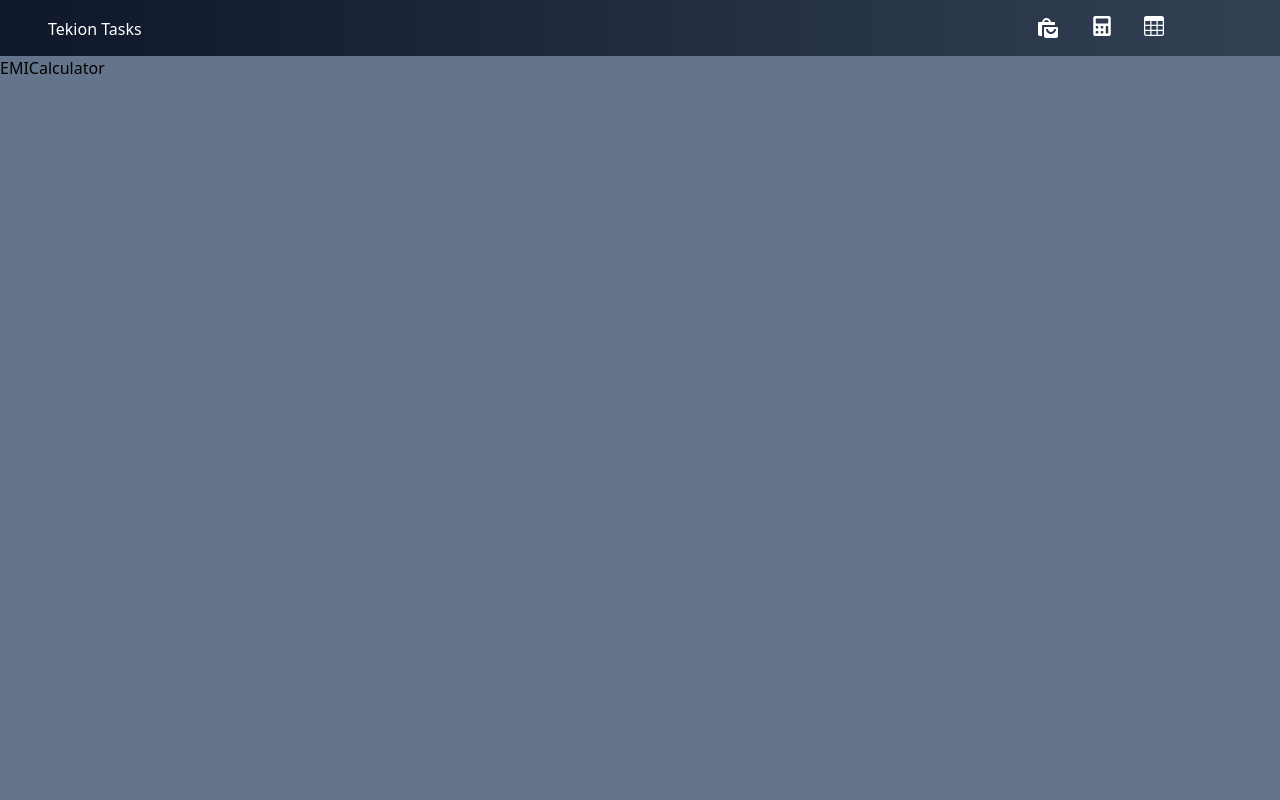
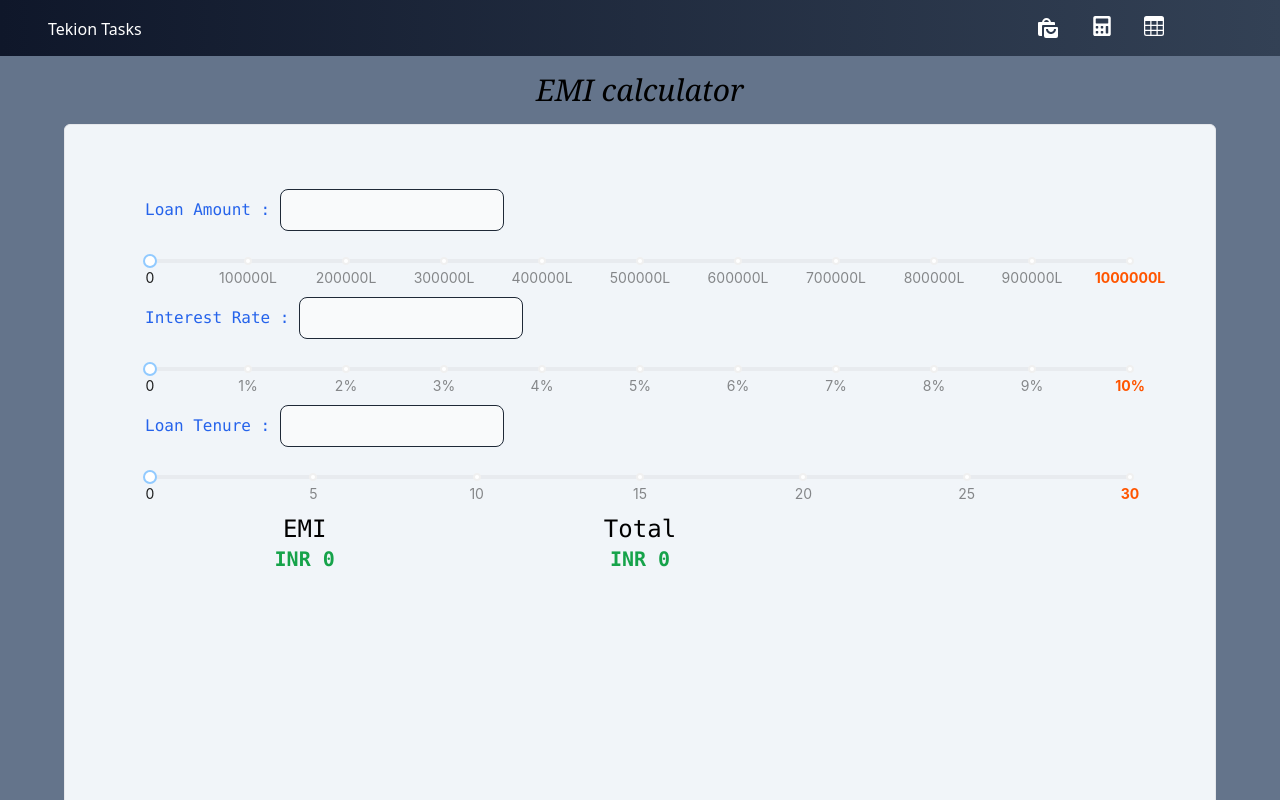
Before and after one commit to AGMNITHISH/tekion-task, a React (Create React App) app: page /emiCalc in a window 1280 px wide. Shown: the top 800 px of the page. Built offline with nearby package versions, Linux system fonts and the light colour scheme; some icons are missing.

Commit message:
emi calculator changes

```diff
--- a/package.json
+++ b/package.json
@@ -17,6 +17,7 @@
     "react-router-dom": "^6.18.0",
     "react-scripts": "5.0.1",
     "react-table": "^7.8.0",
+    "recharts": "^2.9.3",
     "web-vitals": "^2.1.4"
   },
   "scripts": {
--- a/src/app/EMICalculator/EMICalculator.jsx
+++ b/src/app/EMICalculator/EMICalculator.jsx
@@ -1,7 +1,137 @@
-import React from "react";
+import React, { useEffect, useState } from "react";
+import InputSlider from "./components/InputSlider";
+import EmiPieChart from "./components/EmiPieChart";
+import { loan, marks, percentage } from "../../constants";
 
 const EMICalculator = () => {
-  return <div>EMICalculator</div>;
+  const [inputValue1, setInputValue1] = useState("");
+  const [inputValue2, setInputValue2] = useState("");
+  const [inputValue3, setInputValue3] = useState("");
+  const [pieData, setPieData] = useState([]);
+  const [totalIntrset, setTotalIntrset] = useState(0);
+  const [totalEMi, setTotalEmi] = useState(0);
+
+  // Calculating interest per month
+  const calcInterest = (amount, rate, months) => {
+    if (amount > 0 && rate > 0 && months > 0) {
+      const interest = (amount * (rate * 0.01)) / months;
+      const result = interest.toFixed(2);
+
+      return result;
+    } else {
+      return 0;
+    }
+  };
+  // Calculating total payment
+  const calcTotal = (amount, rate, months) => {
+    const interest = (amount * (rate * 0.01)) / months;
+    const result = interest.toFixed(2);
+    const totalResult = (
+      Number(amount) / Number(months) +
+      Number(result)
+    ).toFixed(2);
+    const makePieData = [
+      {
+        name: "interest",
+        value: Number(result),
+      },
+      { name: "total", value: Number(totalResult) },
+    ];
+    setPieData(makePieData);
+    return totalResult;
+  };
+
+  useEffect(() => {
+    if (inputValue1 !== "" && inputValue2 !== "" && inputValue3 !== "") {
+      setTotalIntrset(calcInterest(inputValue1, inputValue2, inputValue3));
+      setTotalEmi(calcTotal(inputValue1, inputValue2, inputValue3));
+    }
+  }, [inputValue1, inputValue2, inputValue3]);
+
+  return (
+    <>
+      <div className="text-center text-3xl py-4 border-black italic font-serif font-medium">
+        EMI calculator
+      </div>
+      <div className="border h-full min-h-screen	 rounded-md bg-slate-100   mx-16 py-10 px-20">
+        <InputSlider
+          label="Loan Amount"
+          inputValue1={inputValue1}
+          setInputValue1={setInputValue1}
+          marks={marks}
+          max={1000000}
+          steps={1}
+        />
+        <InputSlider
+          label="Interest Rate"
+          inputValue1={inputValue2}
+          setInputValue1={setInputValue2}
+          marks={percentage}
+          max={10}
+          steps={0.1}
+        />
+        <InputSlider
+          label="Loan Tenure"
+          inputValue1={inputValue3}
+          setInputValue1={setInputValue3}
+          marks={loan}
+          max={30}
+          steps={1}
+        />
+        <div>
+          <div>
+            <div>
+              {inputValue1 !== "" &&
+              inputValue2 !== "" &&
+              inputValue3 !== "" ? (
+                <div className="grid grid-cols-3 gap-4 justify-center items-center">
+                  <div className="flex flex-col items-center justify-center text-2xl font-medium font-mono">
+                    EMI
+                    <div className="text-xl font-semibold	 text-green-600">
+                      INR {totalIntrset}
+                    </div>
+                  </div>
+                  <div className="flex flex-col items-center justify-center text-2xl font-medium font-mono">
+                    Total
+                    <div className="text-xl font-semibold	 text-green-600">
+                      INR {totalEMi}
+                    </div>
+                  </div>
+                  <div>
+                    {pieData.length > 0 ? (
+                      <>
+                        <EmiPieChart pieData={pieData} />
+                      </>
+                    ) : (
+                      <></>
+                    )}
+                  </div>
+                </div>
+              ) : (
+                <>
+                  <div className="grid grid-cols-3 gap-4 justify-center items-center">
+                    <div className="flex flex-col items-center justify-center text-2xl font-medium font-mono">
+                      EMI
+                      <div className="text-xl font-semibold	 text-green-600">
+                        INR {0}
+                      </div>
+                    </div>
+                    <div className="flex flex-col items-center justify-center text-2xl font-medium font-mono">
+                      Total
+                      <div className="text-xl font-semibold	 text-green-600">
+                        INR {0}
+                      </div>
+                    </div>
+                    <div>{pieData.length > 0 ? <></> : <></>}</div>
+                  </div>
+                </>
+              )}
+            </div>
+          </div>
+        </div>
+      </div>
+    </>
+  );
 };
 
 export default EMICalculator;
--- /dev/null
+++ b/src/app/EMICalculator/components/EmiPieChart.jsx
@@ -0,0 +1,36 @@
+import React from "react";
+import { PieChart, Pie, Cell, Tooltip } from "recharts";
+const COLORS = ["#0088FE", "#00C49F", "#FFBB28", "#FF8042"];
+
+const EmiPieChart = ({ pieData }) => {
+  return (
+    <>
+      {console.log("pi", pieData)}
+
+      <PieChart width={300} height={300}>
+        <Pie
+          data={pieData}
+          nameKey="name"
+          dataKey="value"
+          cx="50%"
+          cy="50%"
+          outerRadius={80}
+          fill="#8884d8"
+          label
+        >
+          {pieData.map((item, index) => {
+            return (
+              <Cell
+                key={`cell-${index}`}
+                fill={COLORS[index % COLORS.length]}
+              />
+            );
+          })}
+        </Pie>
+        <Tooltip />
+      </PieChart>
+    </>
+  );
+};
+
+export default EmiPieChart;
--- /dev/null
+++ b/src/app/EMICalculator/components/InputSlider.jsx
@@ -0,0 +1,55 @@
+import React from "react";
+import { Slider } from "antd";
+
+const InputSlider = ({
+  label,
+  inputValue1,
+  setInputValue1,
+  marks,
+  max,
+  steps,
+}) => {
+  return (
+    <div>
+      <div>
+        <div className="my-6">
+          <span className="font-mono  font-medium	 text-blue-600">
+            {label} :{" "}
+          </span>
+          <span>
+            {" "}
+            <input
+              className="bg-gray-50 border border-gray-800 text-gray-900 text-sm rounded-lg focus:ring-blue-500 focus:border-blue-500  p-2.5"
+              type="number"
+              min={0}
+              value={inputValue1}
+              onChange={(e) => setInputValue1(e.target.value)}
+            />
+          </span>
+        </div>
+        <div>
+          <Slider
+            styles={{
+              track: {
+                background: "gray",
+              },
+              tracks: {
+                background: "red",
+              },
+            }}
+            min={0}
+            max={max}
+            marks={marks}
+            step={steps}
+            onChange={(value) => {
+              setInputValue1(value);
+            }}
+            value={Number(inputValue1) || 0}
+          />
+        </div>
+      </div>
+    </div>
+  );
+};
+
+export default InputSlider;
--- a/src/constants.js
+++ b/src/constants.js
@@ -1 +1,52 @@
 export const shoppingcart_URL = "https://dummyjson.com/products";
+export const marks = {
+  0: "0",
+  100000: "100000L",
+  200000: "200000L",
+  300000: "300000L",
+  400000: "400000L",
+  500000: "500000L",
+  600000: "600000L",
+  700000: "700000L",
+  800000: "800000L",
+  900000: "900000L",
+  1000000: {
+    style: {
+      color: "#f50",
+    },
+    label: <strong>1000000L</strong>,
+  },
+};
+export const loan = {
+  0: "0",
+  5: "5",
+  10: "10",
+  15: "15",
+  20: "20",
+  25: "25",
+
+  30: {
+    style: {
+      color: "#f50",
+    },
+    label: <strong>30</strong>,
+  },
+};
+export const percentage = {
+  0: "0",
+  1: "1%",
+  2: "2%",
+  3: "3%",
+  4: "4%",
+  5: "5%",
+  6: "6%",
+  7: "7%",
+  8: "8%",
+  9: "9%",
+  10: {
+    style: {
+      color: "#f50",
+    },
+    label: <strong>10%</strong>,
+  },
+};
```
Also changed, not shown: 1 other file (tests, documents, lock files or other folders).
